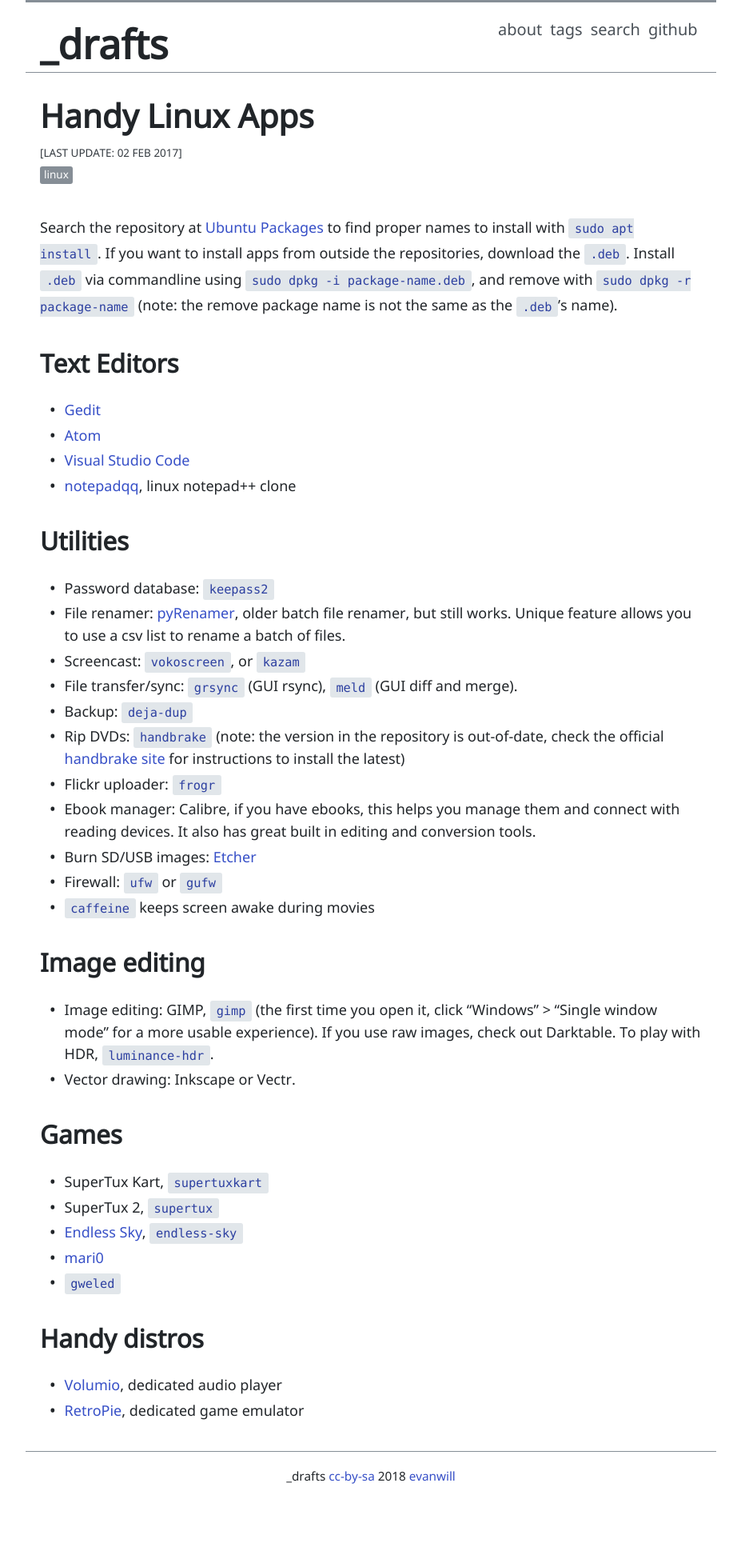
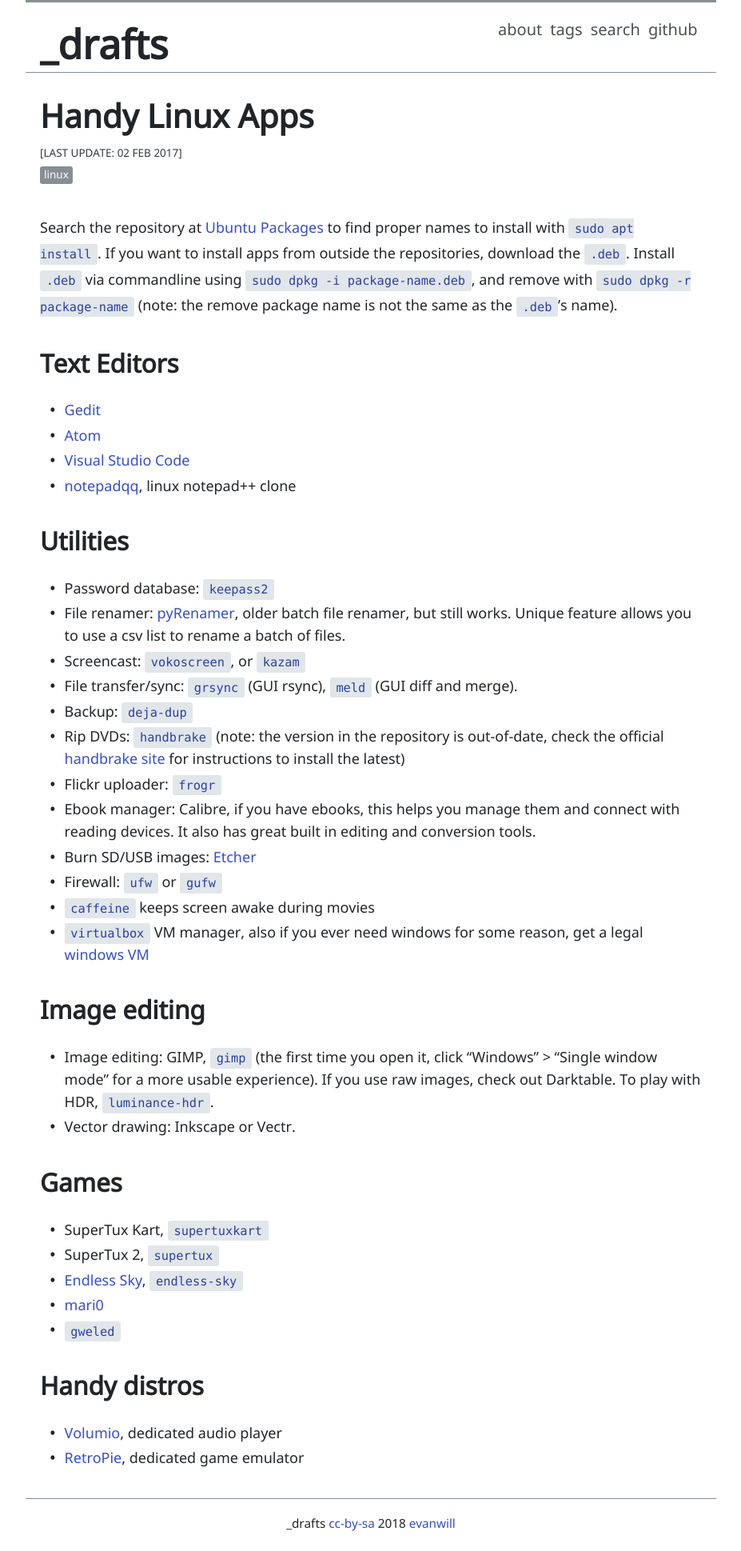
Before and after one commit to evanwill/_drafts, a Jekyll site: the page built from _notes/linux-apps.md, in a window 1280 px wide. Shown: the whole page at 80% size, without its empty margins (176-1103 px from the left). Built offline with Jekyll 4.4.1, drawn with Linux system fonts in a browser that asks for light colours; before the commit the page ends 1880 px from its top, so only the background shows below that.

Commit message:
add some links

```diff
--- a/_notes/linux-apps.md
+++ b/_notes/linux-apps.md
@@ -29,6 +29,7 @@
 - Burn SD/USB images: [Etcher](https://etcher.io/)
 - Firewall: `ufw` or `gufw`
 - `caffeine` keeps screen awake during movies
+- `virtualbox` VM manager, also if you ever need windows for some reason, get a legal [windows VM](https://developer.microsoft.com/en-us/microsoft-edge/tools/vms/)
 
 ## Image editing
 
```
Also changed, not shown: _notes/web-dev.md (+1 -0 lines).
